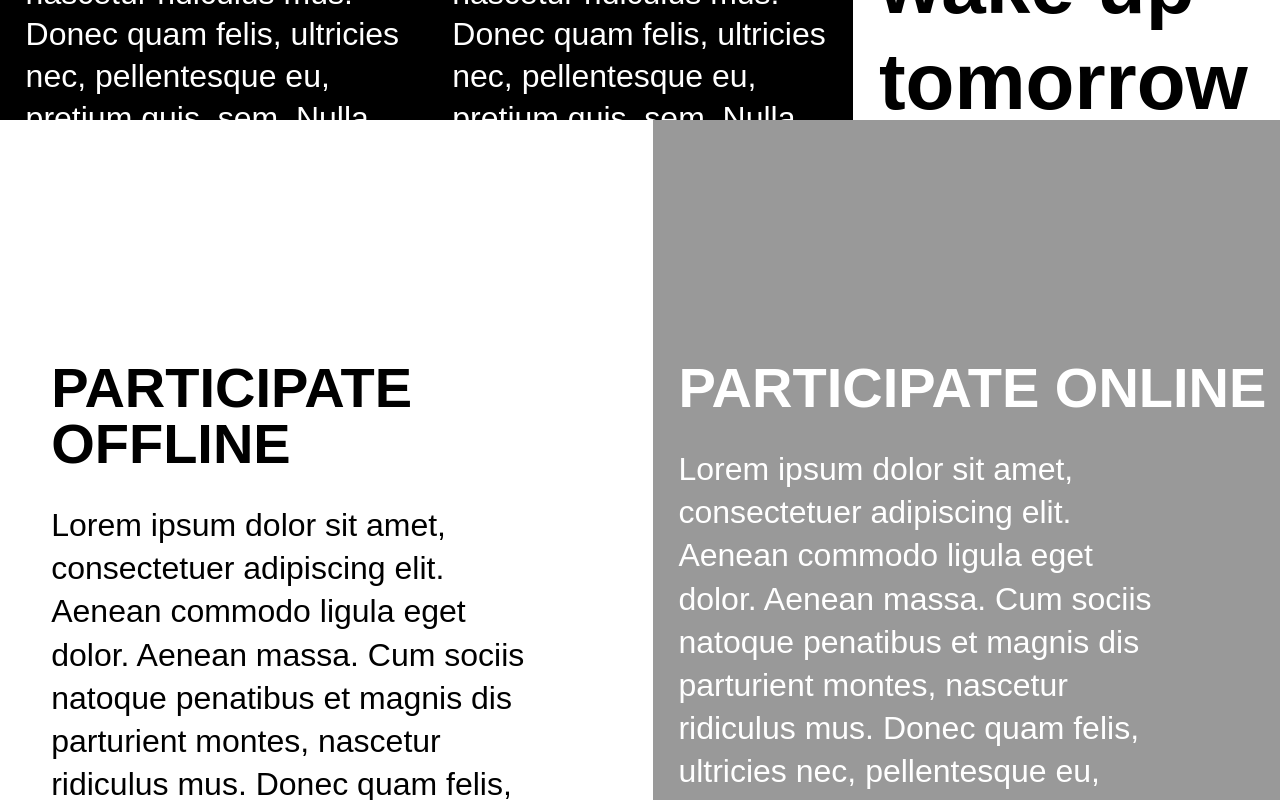
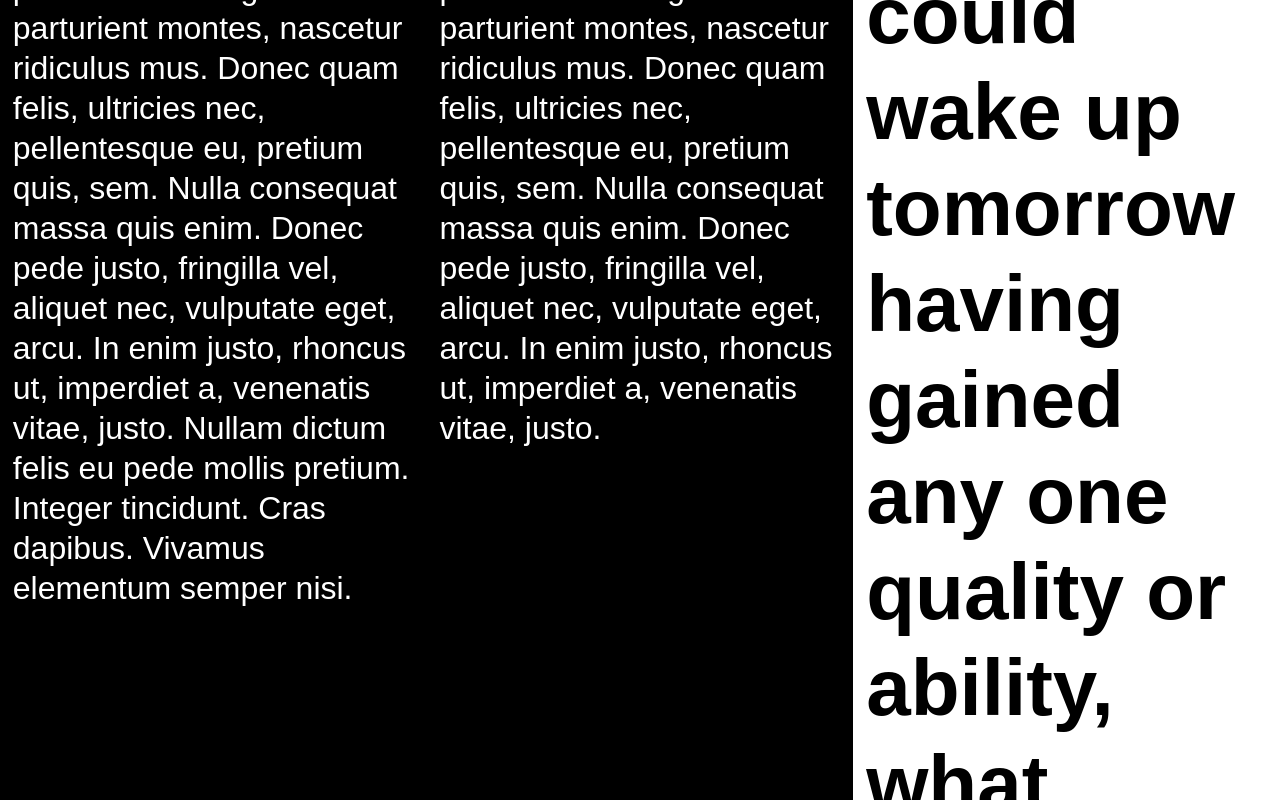
Before and after one commit to Kallirroi/thesiswebsite, a React (Create React App) app: page / in a window 1280 px wide. Shown: the part 760-1560 px from the top of the page. Built offline with nearby package versions, Linux system fonts and the light colour scheme; a web font is replaced by a local one.

Commit message:
fixed a lot of CSS mistakes - don't build this on huge screen

```diff
--- a/src/App.css
+++ b/src/App.css
@@ -4,6 +4,7 @@
   font-family: 'Inter UI', sans-serif;
   padding: 0;
   max-width: 100%;
+  max-height: 200%;
   margin: 0;
   box-shadow: none;
   font-weight: 400;
@@ -13,9 +14,9 @@
 
 
 header {
-  font-size: 18rem;
+  font-size: 10rem;
   text-align: center;
-  height: 30vh;
+  height: 20%;
   margin: 10vh 0;
   color: #fff;
 }
@@ -26,19 +27,22 @@ section.details {
   display: flex;
   flex-direction: row wrap;
   font-size: 2rem;
-  line-height: 2.6rem;
-  height: calc(100vh - 30vh - 10vh);
+  line-height: 2.5rem;
+  height: calc(100% - 20% - 20vh);
   color: #fff;
+  overflow-y: scroll;
+  margin: 0 auto;
 }
 
 section.details > * {
   flex: 1 100%;
   text-align: left;
-  padding: 0 2vw;
+  overflow-y: scroll;
 }
 
 section.details > .column {
   /* border: 1px solid white; */
+  padding: 0 1vw 0 1vw;
 }
 
 .column.column-3 {
@@ -66,34 +70,40 @@ section.details > .column {
   .column-3 { order: 3; }
 }
 
+
+
+
+
+
 section.choices {
   position: relative;
   /* text-align: center; */
   display: flex;
   flex-direction: row;
   font-size: 2rem;
-  line-height: 2.7rem;
+  line-height: 2.5rem;
   background: #fff;
   padding-left: 2vw;
+  overflow-y: hidden;
 }
 
 .left {
-  height: 70vh;
+  height: 100vh;
   padding-left: 2vw;
   padding-top: 30vh;
   /* border-right: 2px solid #000; */
-  width: 50%;
+  width: 50vw;
   margin: auto;
   padding-left: 2vw;
   color: #000;
 }
 
 .right {
-  height: 70vh;
+  height: 100vh;
   padding-top: 30vh;
   padding-left: 2vw;
     /* border-left: 2px solid #000; */
-  width: 50%;
+  width: 50vw;
   margin: auto;
   background-color: rgba(0,0,0,0.4);
   color: #fff;
@@ -104,8 +114,9 @@ section.choices {
   padding-top: 30vh;
   padding-left: 2vw;
   transition: width 0.5s;
-  width: calc(100% - 6px);
+  width: calc(100vw - 6px);
   color: #000;
+  height: 100vh;
 }
 
 .right-focused {
@@ -113,7 +124,8 @@ section.choices {
   padding-left: 2vw;
   padding-top: 30vh;
   transition: width 0.5s;
-  width: calc(100% - 6px);
+  width: calc(100vw - 6px);
   background-color: rgba(0,0,0,0.4);
   color: #fff;
+  height: 100vh;
 }
--- a/src/App.js
+++ b/src/App.js
@@ -43,8 +43,8 @@ class App extends Component {
       <div className="App">
         <header className="header" > LOCAL OBJECTS </header>
         <section className="details">
-          <div className="column column-1"> Lorem ipsum dolor sit amet, consectetuer adipiscing elit. Aenean commodo ligula eget dolor. Aenean massa. Cum sociis natoque penatibus et magnis dis parturient montes, nascetur ridiculus mus. Donec quam felis, ultricies nec, pellentesque eu, pretium quis, sem. Nulla consequat massa quis enim. Donec pede justo, fringilla vel, aliquet nec, vulputate eget, arcu. In enim justo, rhoncus ut, imperdiet a, venenatis vitae, justo. Nullam dictum felis eu pede mollis pretium. Integer tincidunt. Cras dapibus. Vivamus elementum semper nisi. Lorem ipsum dolor sit amet, consectetuer adipiscing elit. Aenean commodo ligula eget dolor. Aenean massa. Cum sociis natoque penatibus et magnis dis parturient montes, nascetur ridiculus mus. Donec quam felis, ultricies nec, pellentesque eu, pretium quis, sem. Nulla consequat massa quis enim. Donec pede justo, fringilla vel, aliquet nec, vulputate eget, arcu. In enim justo, rhoncus ut, imperdiet a, venenatis vitae, justo. Nullam dictum felis eu pede mollis pretium. Integer tincidunt. Cras dapibus. Vivamus elementum semper nisi. </div>
-          <div className="column column-2"> Lorem ipsum dolor sit amet, consectetuer adipiscing elit. Aenean commodo ligula eget dolor. Aenean massa. Cum sociis natoque penatibus et magnis dis parturient montes, nascetur ridiculus mus. Donec quam felis, ultricies nec, pellentesque eu, pretium quis, sem. Nulla consequat massa quis enim. Donec pede justo, fringilla vel, aliquet nec, vulputate eget, arcu. In enim justo, rhoncus ut, imperdiet a, venenatis vitae, justo. Nullam dictum felis eu pede mollis pretium. Integer tincidunt. Cras dapibus. Vivamus elementum semper nisi. Lorem ipsum dolor sit amet, consectetuer adipiscing elit. Aenean commodo ligula eget dolor. Aenean massa. Cum sociis natoque penatibus et magnis dis parturient montes, nascetur ridiculus mus. Donec quam felis, ultricies nec, pellentesque eu, pretium quis, sem. Nulla consequat massa quis enim. Donec pede justo, fringilla vel, aliquet nec, vulputate eget, arcu. In enim justo, rhoncus ut, imperdiet a, venenatis vitae, justo.  </div>
+          <div className="column column-1"> Lorem ipsum dolor sit amet, consectetuer adipiscing elit. Aenean commodo ligula eget dolor. Aenean massa. Cum sociis natoque penatibus et magnis dis parturient montes, nascetur ridiculus mus. Donec quam felis, ultricies nec, pellentesque eu, pretium quis, sem. Nulla consequat massa quis enim. Donec pede justo, fringilla vel, aliquet nec, vulputate eget, arcu. In enim justo, rhoncus ut, imperdiet a, venenatis vitae, justo. Nullam dictum felis eu pede mollis pretium. Integer tincidunt. Cras dapibus. Vivamus elementum semper nisi. </div>
+          <div className="column column-2"> Lorem ipsum dolor sit amet, consectetuer adipiscing elit. Aenean commodo ligula eget dolor. Aenean massa. Cum sociis natoque penatibus et magnis dis parturient montes, nascetur ridiculus mus. Donec quam felis, ultricies nec, pellentesque eu, pretium quis, sem. Nulla consequat massa quis enim. Donec pede justo, fringilla vel, aliquet nec, vulputate eget, arcu. In enim justo, rhoncus ut, imperdiet a, venenatis vitae, justo.  </div>
           <div className="column column-3">
             <p>QUESTION OF THE DAY</p>
             <div className="prompt"> If you could wake up tomorrow having gained any one quality or ability, what would it be? </div>
```
